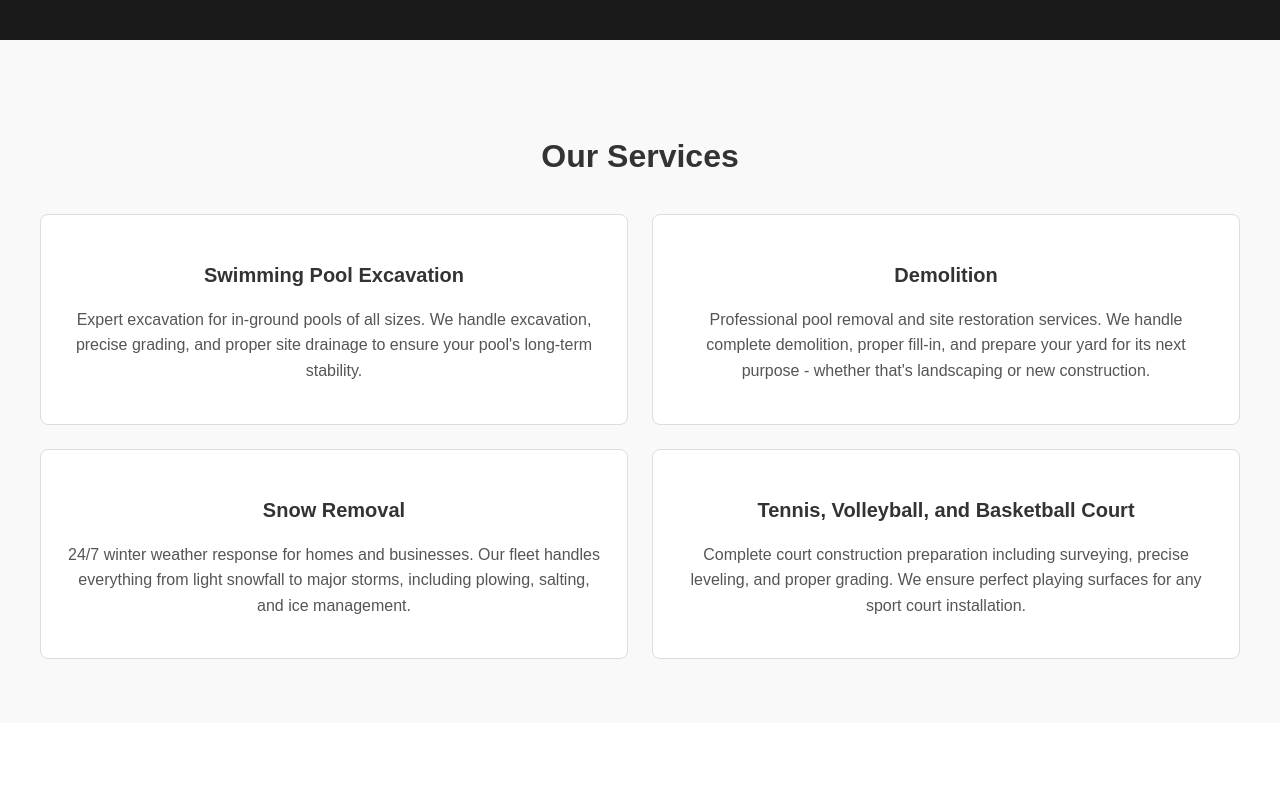
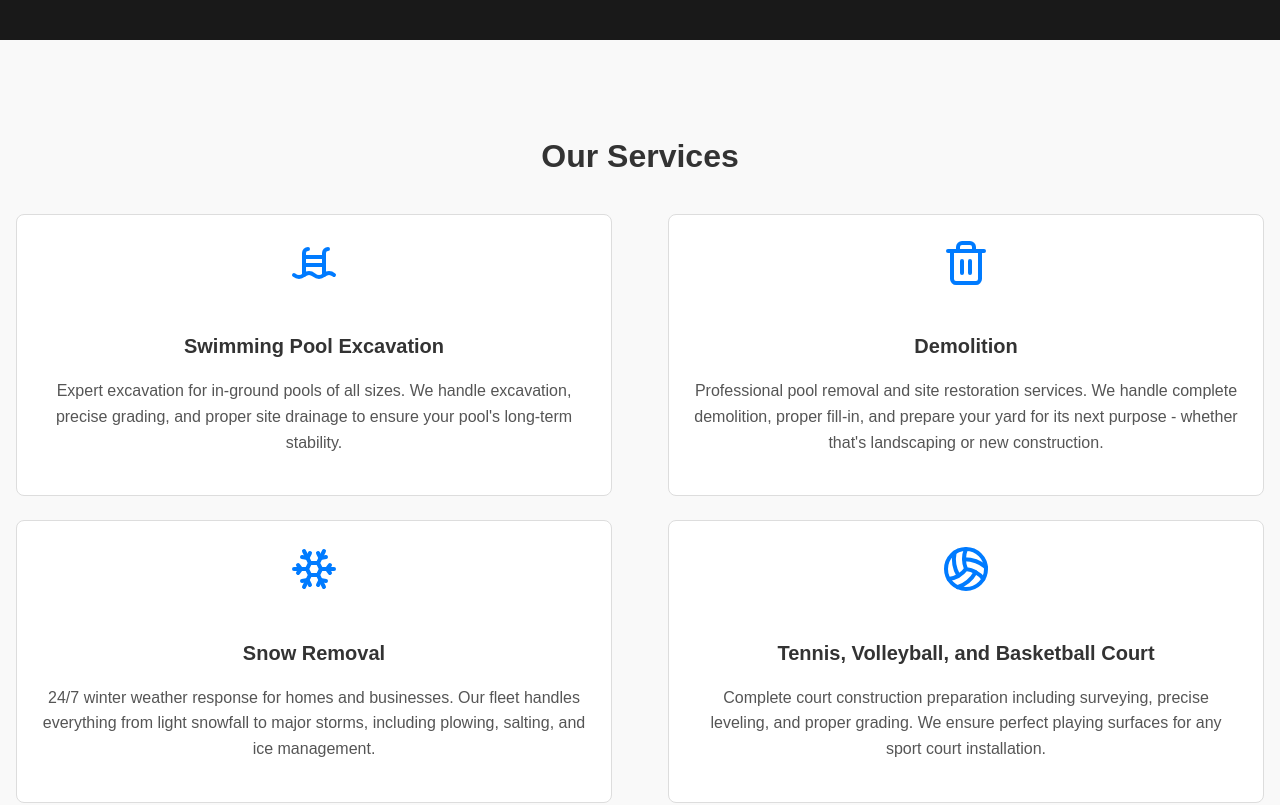
Before and after one commit to JakeFurtaw/capandsons, a React (Create React App) app: page / in a window 1280 px wide. Shown: the part 820-1625 px from the top of the page. Built offline with nearby package versions, Linux system fonts and the light colour scheme; the HTML template or start-up script is replaced by a standard one.

Commit message:
added a why choose us and fixed missing section title for services

```diff
--- a/src/pages/Homepage.jsx
+++ b/src/pages/Homepage.jsx
@@ -1,5 +1,5 @@
 import React from 'react';
-import { Phone, Mail, MapPin, Instagram, Facebook, Clock, Shield, Award } from 'lucide-react';
+import { Phone, Mail, MapPin, Instagram, Facebook, Clock, Shield, Award, WavesLadder, Trash2, Snowflake, Volleyball } from 'lucide-react';
 import '../styles/Homepage.css';
 import project1 from '../images/IMG_0894.jpeg';
 import project2 from '../images/IMG_0910.jpeg';
@@ -38,25 +38,30 @@ const Homepage = () => {
 
       {/* Services Section */}
       <section className="section-gray" id="services">
-        <div className="container mx-auto px-4">
       <h2 className="section-title">Our Services</h2>
         <div className="services-grid">
           <div className="service-card">
+            <WavesLadder className="service-icon" />
             <h3 className="service-title">Swimming Pool Excavation</h3>
             <p className="service-description">Expert excavation for in-ground pools of all sizes. We handle excavation, precise grading, and proper site drainage to ensure your pool's long-term stability.</p>
           </div>
+
           <div className="service-card">
+            <Trash2 className="service-icon" />
             <h3 className="service-title">Demolition</h3>
             <p className="service-description">Professional pool removal and site restoration services. We handle complete demolition, proper fill-in, and prepare your yard for its next purpose - whether that's landscaping or new construction.</p>
           </div>
+
           <div className="service-card">
+            <Snowflake className="service-icon" />
             <h3 className="service-title">Snow Removal</h3>
             <p className="service-description">24/7 winter weather response for homes and businesses. Our fleet handles everything from light snowfall to major storms, including plowing, salting, and ice management.</p>
           </div>
+
           <div className="service-card">
+            <Volleyball className="service-icon" />
             <h3 className="service-title">Tennis, Volleyball, and Basketball Court</h3>
             <p className="service-description">Complete court construction preparation including surveying, precise leveling, and proper grading. We ensure perfect playing surfaces for any sport court installation.</p>
-            </div>
           </div>
         </div>
       </section>
--- a/src/styles/Homepage.css
+++ b/src/styles/Homepage.css
@@ -9,7 +9,7 @@ body {
 .container {
   max-width: 1200px;
   margin: 0 auto;
-  padding: 0 15px;
+  padding: 0 2rem;
 }
 
 .min-h-screen {
@@ -109,13 +109,11 @@ body {
 /* Section Styles */
 .section {
   padding: 4rem 0;
-  /* height: 50vh; */
 }
 
 .section-gray {
   background-color: #f9f9f9;
   padding: 4rem 0;
-  /* height: 50vh; */
 }
 
 .section-title {
@@ -138,6 +136,8 @@ body {
   padding: 1.5rem;
   text-align: center;
   transition: transform 0.3s ease;
+  margin-left: 1rem;
+  margin-right: 1rem;
 }
 
 .service-card:hover {
@@ -152,6 +152,13 @@ body {
 .service-description {
   font-size: 1rem;
   color: #555;
+}
+
+.service-icon {
+  color: #007bff;
+  width: 48px;
+  height: 48px;
+  margin-bottom: 1rem;
 }
 
 /* Portfolio Section */
@@ -302,4 +309,14 @@ html {
   .nav-content {
     gap: 1rem;
   }
+
+  .features-grid {
+    grid-template-columns: 1fr;
+    gap: 1.5rem;
+    padding: 1rem;
+  }
+
+  .feature-item {
+    padding: 1.5rem;
+  }
 }
```
Lines whose indentation alone changed are shown as unchanged.
